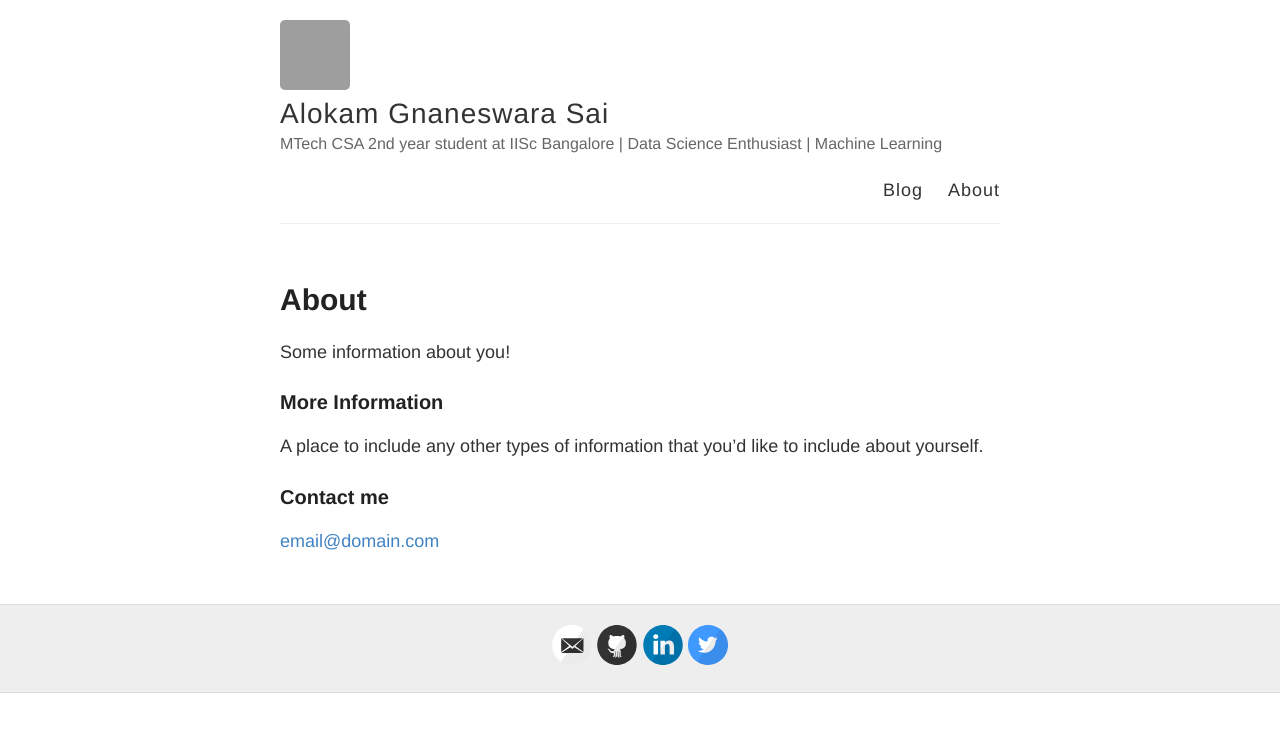
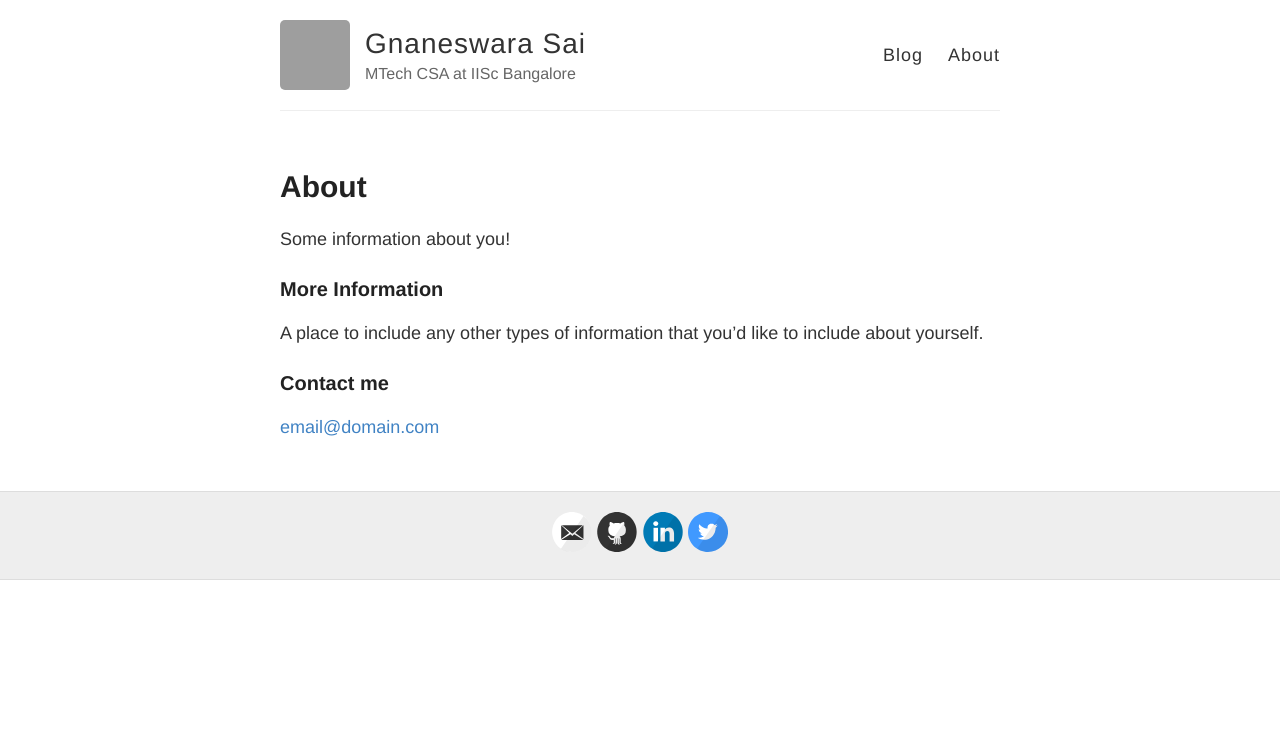
Before and after one commit to alokamgnaneswarasai/alokamgnaneswarasai.github.io, a Jekyll site: the page built from about.md, in a window 1280 px wide. Shown: the top 732 px of the page. Built offline with Jekyll 4.4.1, drawn with Linux system fonts in a browser that asks for light colours; grey boxes are pictures that could not be loaded.

Commit message:
Update site configuration with new name and simplified description

```diff
--- a/_config.yml
+++ b/_config.yml
@@ -3,10 +3,10 @@
 #
 
 # Name of your site (displayed in the header)
-name: Alokam Gnaneswara Sai
+name: Gnaneswara Sai
 
 # Short bio or description (displayed in the header)
-description: MTech CSA 2nd year student at IISc Bangalore | Data Science Enthusiast | Machine Learning
+description: MTech CSA at IISc Bangalore
 
 # URL of your avatar or profile pic (you could use your GitHub profile pic)
 avatar: https://github.com/alokamgnaneswarasai.png
```
